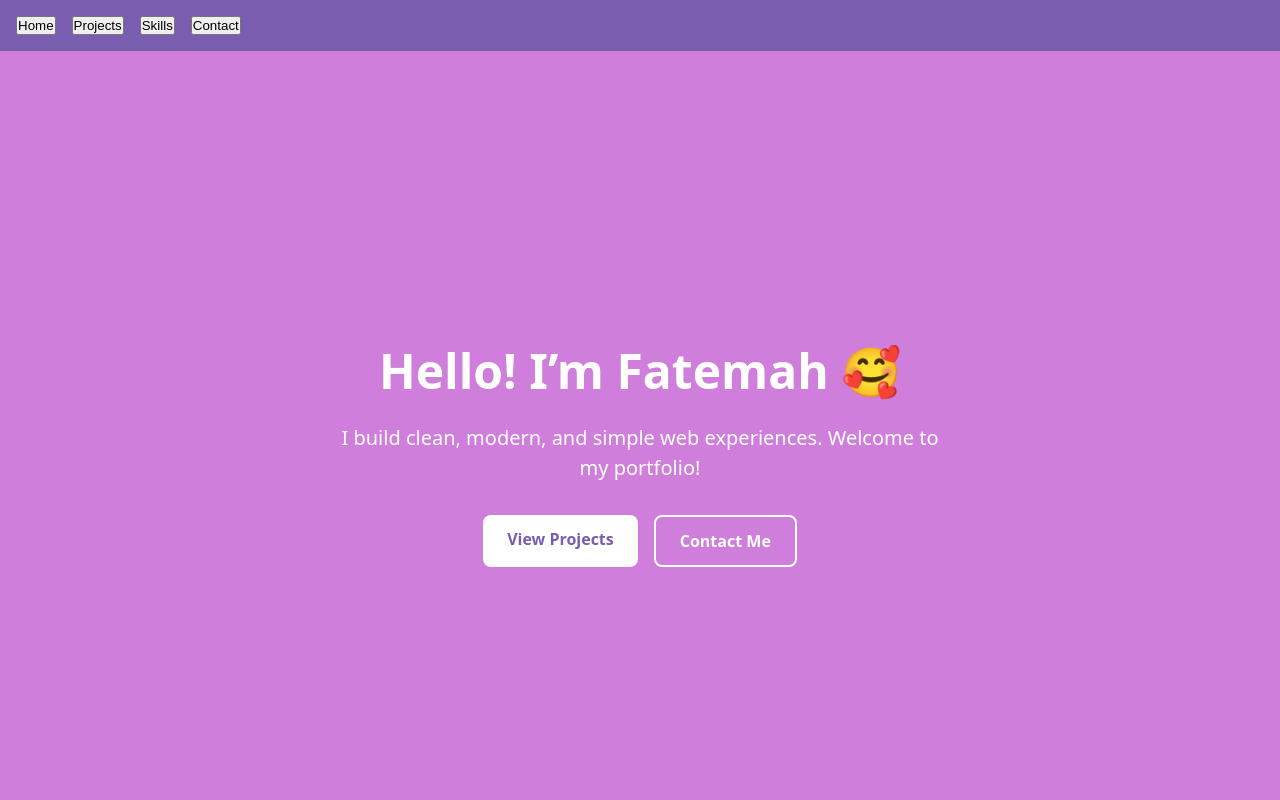
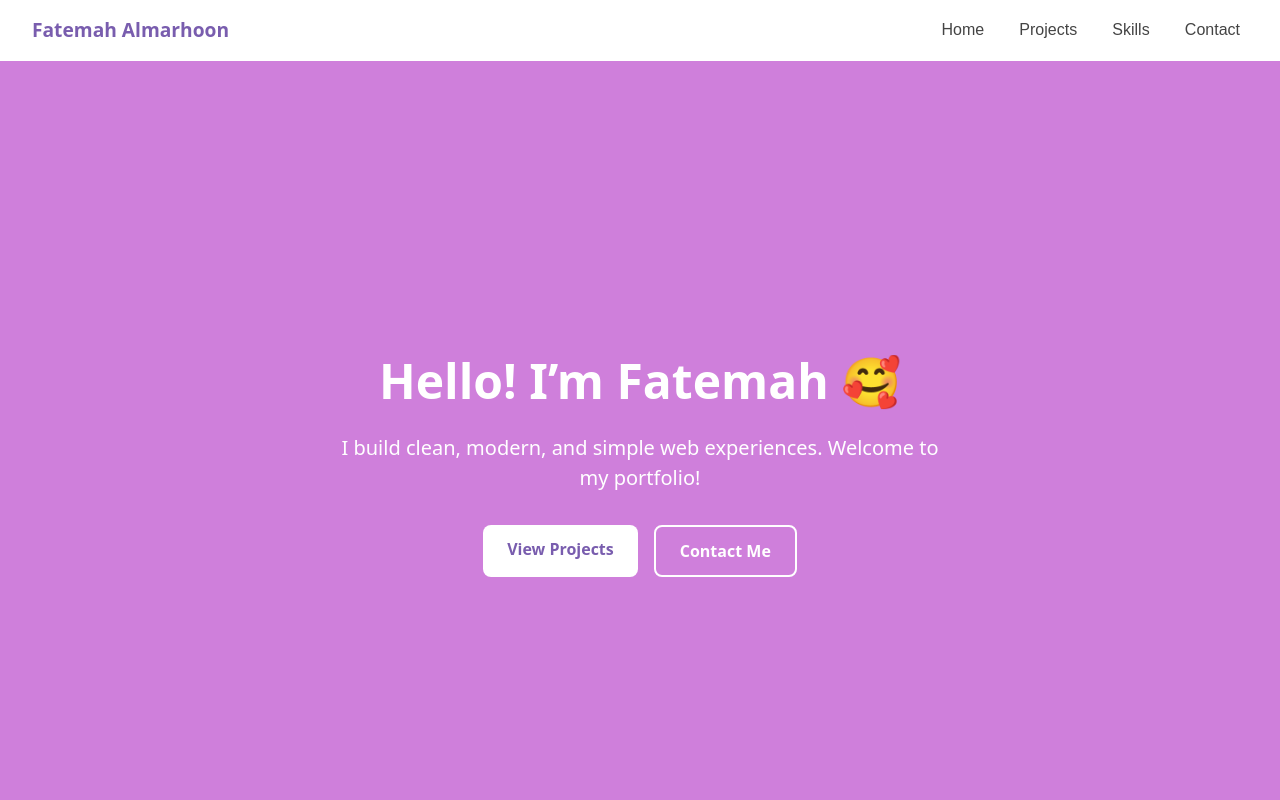
Before and after one commit to FatemahCloudy/SWE363-Portfolio, a React (Vite) app: page / in a window 1280 px wide. Shown: the top 800 px of the page. Built offline with nearby package versions, Linux system fonts and the light colour scheme.

Commit message:
Update Navbar.jsx
Better Styling
Make it sticky

```diff
--- a/src/components/Navbar.jsx
+++ b/src/components/Navbar.jsx
@@ -1,17 +1,86 @@
-import React from "react";
+import React, { useState, useEffect } from "react";
 
 export default function Navbar() {
+    const [scrolled, setScrolled] = useState(false);
+
+    // Add a shadow when scrolling
+    useEffect(() => {
+        const handleScroll = () => {
+            setScrolled(window.scrollY > 20);
+        };
+
+        window.addEventListener("scroll", handleScroll);
+        return () => window.removeEventListener("scroll", handleScroll);
+    }, []);
+
     const scrollTo = (id) => {
         const el = document.getElementById(id);
         if (el) el.scrollIntoView({ behavior: "smooth" });
     };
 
     return (
-        <nav style={{ padding: "1rem", background: "#795dae", color: "white", display: "flex", gap: "1rem" }}>
-            <button onClick={() => scrollTo("hero")}>Home</button>
-            <button onClick={() => scrollTo("projects")}>Projects</button>
-            <button onClick={() => scrollTo("skills")}>Skills</button>
-            <button onClick={() => scrollTo("contact")}>Contact</button>
+        <nav
+            style={{
+                position: "sticky",
+                top: 0,
+                zIndex: 100,
+                width: "100%",
+                background: "white",
+                padding: "1rem 2rem",
+                display: "flex",
+                justifyContent: "space-between",
+                alignItems: "center",
+                boxShadow: scrolled
+                    ? "0 2px 12px rgba(0,0,0,0.1)"
+                    : "0 0 0 rgba(0,0,0,0)",
+                transition: "0.3s ease",
+            }}
+        >
+            {/* Left side — Logo / Name */}
+            <div
+                style={{
+                    fontWeight: "bold",
+                    fontSize: "1.2rem",
+                    color: "#795dae",
+                    cursor: "pointer",
+                }}
+                onClick={() => scrollTo("hero")}
+            >
+                Fatemah Almarhoon
+            </div>
+
+            {/* Right side — Links */}
+            <div style={{ display: "flex", gap: "1.2rem" }}>
+                {[
+                    { label: "Home", id: "hero" },
+                    { label: "Projects", id: "projects" },
+                    { label: "Skills", id: "skills" },
+                    { label: "Contact", id: "contact" },
+                ].map((item, i) => (
+                    <button
+                        key={i}
+                        onClick={() => scrollTo(item.id)}
+                        style={{
+                            border: "none",
+                            background: "transparent",
+                            cursor: "pointer",
+                            fontSize: "1rem",
+                            color: "#444",
+                            padding: "0.3rem 0.5rem",
+                            borderRadius: "6px",
+                            transition: "0.2s",
+                        }}
+                        onMouseEnter={(e) => {
+                            e.target.style.color = "#795dae";
+                        }}
+                        onMouseLeave={(e) => {
+                            e.target.style.color = "#444";
+                        }}
+                    >
+                        {item.label}
+                    </button>
+                ))}
+            </div>
         </nav>
     );
 }
```
